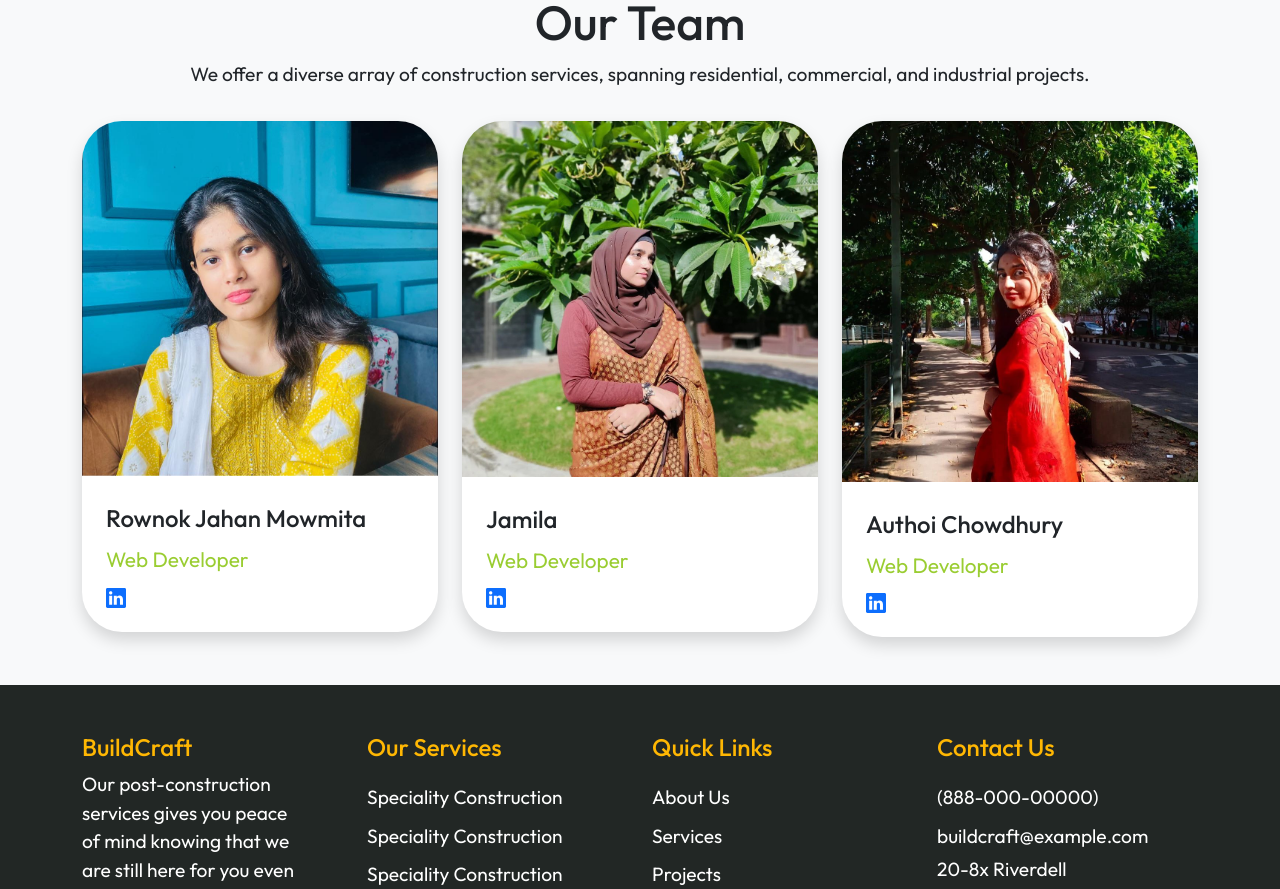
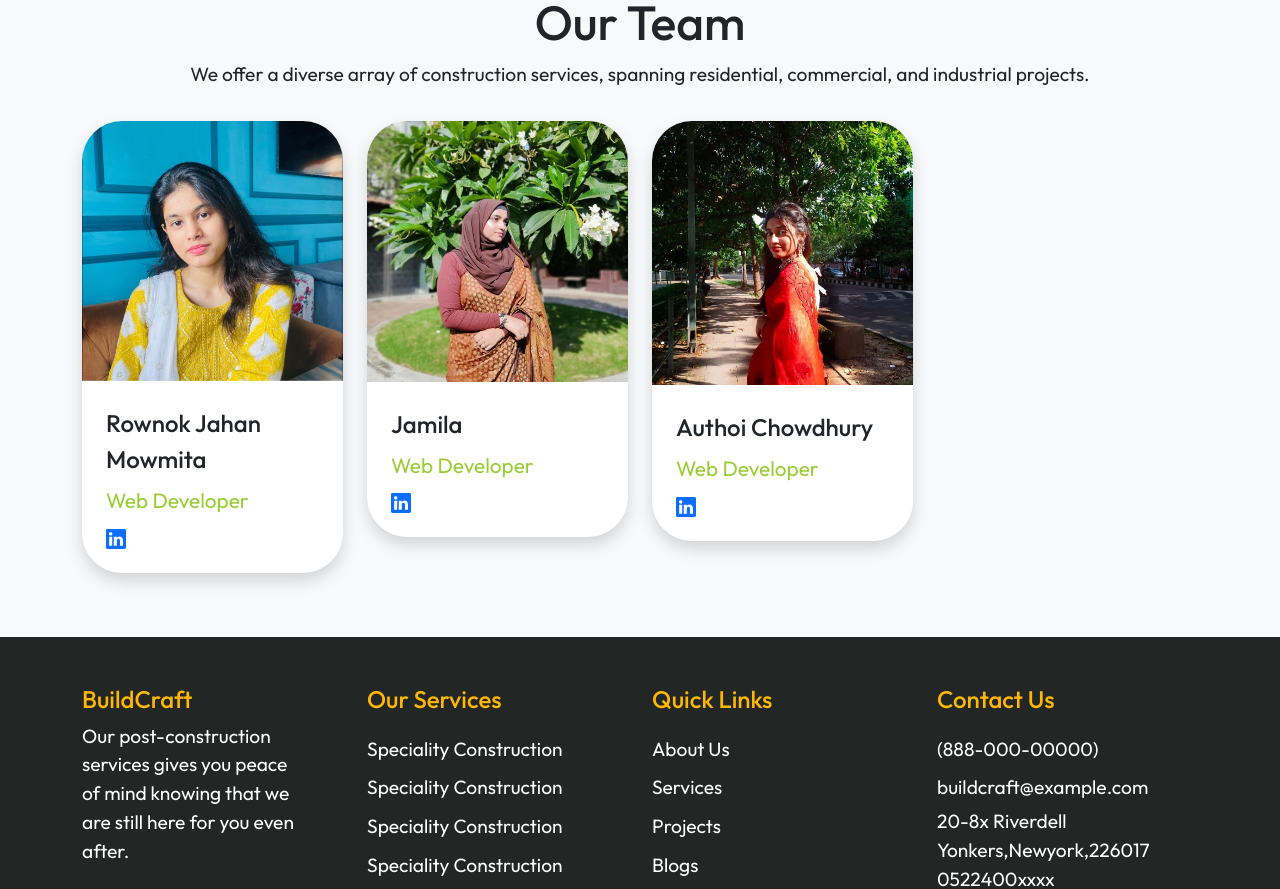
Before and after one commit to Rownokk/BuildCraft, a React (Vite) app in the folder frontend/: page /about in a window 1280 px wide. Shown: the part 1260-2149 px from the top of the page. Built offline with nearby package versions, Linux system fonts and the light colour scheme; a web font is replaced by a local one.

Commit message:
About us page responsil

```diff
--- a/frontend/src/components/frontend/About.jsx
+++ b/frontend/src/components/frontend/About.jsx
@@ -37,7 +37,7 @@ const About = () => {
               </p>
             </div>
             <div className='row pt-3'>
-              <div className='col-md-4'>
+              <div className='col-md-6 col-lg-3 mb-3'>
                 <div className='card shadow border-0'>
                   <div className='card-img-top'>
                     <img src={MemberImg1} alt='Team Member' className='w-100' />
@@ -50,14 +50,14 @@ const About = () => {
                       Web Developer
                     </div>
                     <a href='#'>
-                      <svg xmlns="http://www.w3.org/2000/svg" width="20" height="20" fill="currentColor" class="bi bi-linkedin" viewBox="0 0 16 16">
+                      <svg xmlns="http://www.w3.org/2000/svg" width="20" height="20" fill="currentColor" className="bi bi-linkedin" viewBox="0 0 16 16">
                         <path d="M0 1.146C0 .513.526 0 1.175 0h13.65C15.474 0 16 .513 16 1.146v13.708c0 .633-.526 1.146-1.175 1.146H1.175C.526 16 0 15.487 0 14.854zm4.943 12.248V6.169H2.542v7.225zm-1.2-8.212c.837 0 1.358-.554 1.358-1.248-.015-.709-.52-1.248-1.342-1.248S2.4 3.226 2.4 3.934c0 .694.521 1.248 1.327 1.248zm4.908 8.212V9.359c0-.216.016-.432.08-.586.173-.431.568-.878 1.232-.878.869 0 1.216.662 1.216 1.634v3.865h2.401V9.25c0-2.22-1.184-3.252-2.764-3.252-1.274 0-1.845.7-2.165 1.193v.025h-.016l.016-.025V6.169h-2.4c.03.678 0 7.225 0 7.225z"/>
                       </svg>
                     </a>
                   </div>
                 </div>
               </div>
-              <div className='col-md-4'>
+              <div className='col-md-6 col-lg-3 mb-3'>
                 <div className='card shadow border-0'>
                   <div className='card-img-top'>
                     <img src={MemberImg2} alt='Team Member' className='w-100' />
@@ -70,14 +70,14 @@ const About = () => {
                       Web Developer
                     </div>
                     <a href='#'>
-                    <svg xmlns="http://www.w3.org/2000/svg" width="20" height="20" fill="currentColor" class="bi bi-linkedin" viewBox="0 0 16 16">
+                    <svg xmlns="http://www.w3.org/2000/svg" width="20" height="20" fill="currentColor" className="bi bi-linkedin" viewBox="0 0 16 16">
   <path d="M0 1.146C0 .513.526 0 1.175 0h13.65C15.474 0 16 .513 16 1.146v13.708c0 .633-.526 1.146-1.175 1.146H1.175C.526 16 0 15.487 0 14.854zm4.943 12.248V6.169H2.542v7.225zm-1.2-8.212c.837 0 1.358-.554 1.358-1.248-.015-.709-.52-1.248-1.342-1.248S2.4 3.226 2.4 3.934c0 .694.521 1.248 1.327 1.248zm4.908 8.212V9.359c0-.216.016-.432.08-.586.173-.431.568-.878 1.232-.878.869 0 1.216.662 1.216 1.634v3.865h2.401V9.25c0-2.22-1.184-3.252-2.764-3.252-1.274 0-1.845.7-2.165 1.193v.025h-.016l.016-.025V6.169h-2.4c.03.678 0 7.225 0 7.225z"/>
 </svg>
                     </a>
                   </div>
                 </div>
               </div>
-              <div className='col-md-4'>
+              <div className='col-md-6 col-lg-3 mb-3'>
                 <div className='card shadow border-0'>
                   <div className='card-img-top'>
                     <img src={MemberImg3} alt='Team Member' className='w-100' />
@@ -90,7 +90,7 @@ const About = () => {
                       Web Developer
                     </div>
                     <a href='#'>
-                    <svg xmlns="http://www.w3.org/2000/svg" width="20" height="20" fill="currentColor" class="bi bi-linkedin" viewBox="0 0 16 16">
+                    <svg xmlns="http://www.w3.org/2000/svg" width="20" height="20" fill="currentColor" className="bi bi-linkedin" viewBox="0 0 16 16">
   <path d="M0 1.146C0 .513.526 0 1.175 0h13.65C15.474 0 16 .513 16 1.146v13.708c0 .633-.526 1.146-1.175 1.146H1.175C.526 16 0 15.487 0 14.854zm4.943 12.248V6.169H2.542v7.225zm-1.2-8.212c.837 0 1.358-.554 1.358-1.248-.015-.709-.52-1.248-1.342-1.248S2.4 3.226 2.4 3.934c0 .694.521 1.248 1.327 1.248zm4.908 8.212V9.359c0-.216.016-.432.08-.586.173-.431.568-.878 1.232-.878.869 0 1.216.662 1.216 1.634v3.865h2.401V9.25c0-2.22-1.184-3.252-2.764-3.252-1.274 0-1.845.7-2.165 1.193v.025h-.016l.016-.025V6.169h-2.4c.03.678 0 7.225 0 7.225z"/>
 </svg>
                     </a>
```
